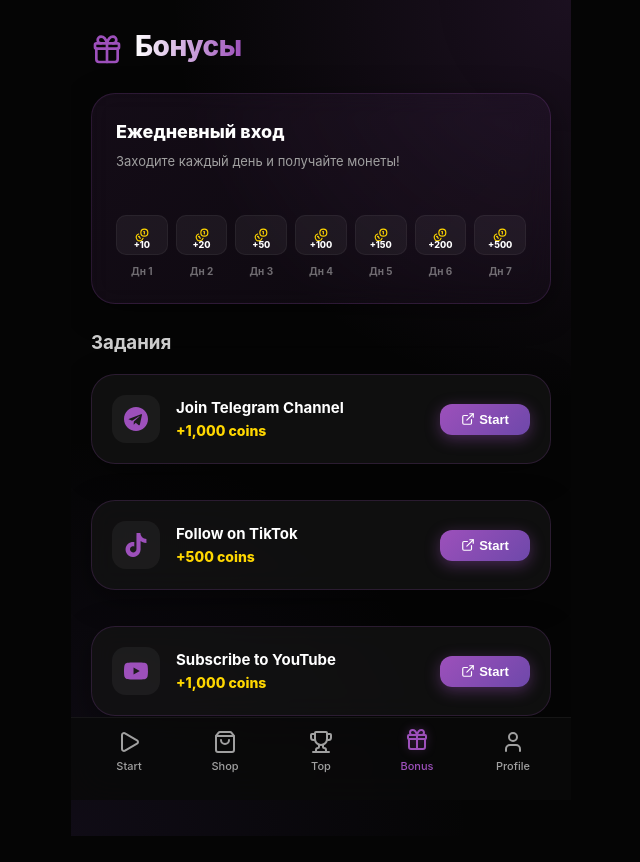
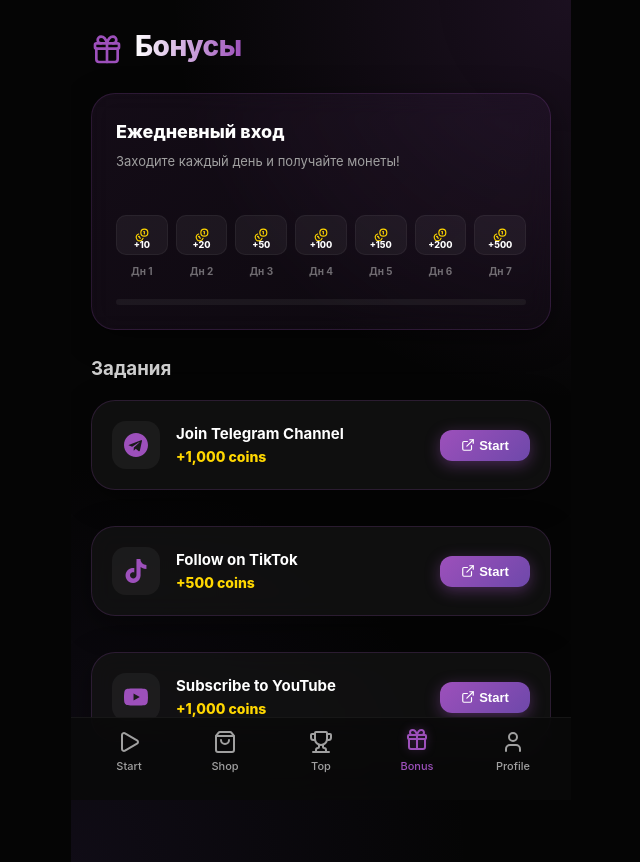
Before and after one commit to NTIVI/tg_web_app_black, a React (Vite) app in the folder frontend/: page /bonuses in a window 1280 px wide. Shown: the whole page, without its empty margins (319-959 px from the left). Before the commit the page ends 836 px from the top, so only its background shows below. Built offline with nearby package versions, Linux system fonts and the light colour scheme; no server answers.

Commit message:
добавил ползунок прогресса для ежедневных бонусов

```diff
--- a/frontend/src/pages/Bonuses.tsx
+++ b/frontend/src/pages/Bonuses.tsx
@@ -113,7 +113,7 @@ const Bonuses = ({ user, setBalance, dailyStatus, handleClaimDaily, claimingDail
           )}
         </div>
 
-        <div style={{ display: 'flex', justifyContent: 'space-between', gap: '8px' }}>
+        <div style={{ display: 'flex', justifyContent: 'space-between', gap: '8px', marginBottom: '20px' }}>
           {steps.map((reward, i) => (
             <div key={i} style={{ flex: 1, display: 'flex', flexDirection: 'column', alignItems: 'center', gap: '8px' }}>
               <div style={{
@@ -131,7 +131,7 @@ const Bonuses = ({ user, setBalance, dailyStatus, handleClaimDaily, claimingDail
                 <div style={{
                   fontSize: '9px',
                   fontWeight: '800',
-                  color: i < streak ? 'white' : 'white',
+                  color: 'white',
                   position: 'absolute',
                   top: '22px'
                 }}>
@@ -147,6 +147,27 @@ const Bonuses = ({ user, setBalance, dailyStatus, handleClaimDaily, claimingDail
               </span>
             </div>
           ))}
+        </div>
+
+        {/* Progress Slider */}
+        <div style={{
+          width: '100%',
+          height: '6px',
+          background: 'rgba(255, 255, 255, 0.05)',
+          borderRadius: '3px',
+          position: 'relative',
+          overflow: 'hidden'
+        }}>
+          <div style={{
+            position: 'absolute',
+            left: 0,
+            top: 0,
+            height: '100%',
+            width: `${(streak / 7) * 100}%`,
+            background: 'linear-gradient(90deg, var(--primary-color), var(--secondary-color))',
+            borderRadius: '3px',
+            transition: 'width 0.5s ease-out'
+          }} />
         </div>
       </div>
 
```
